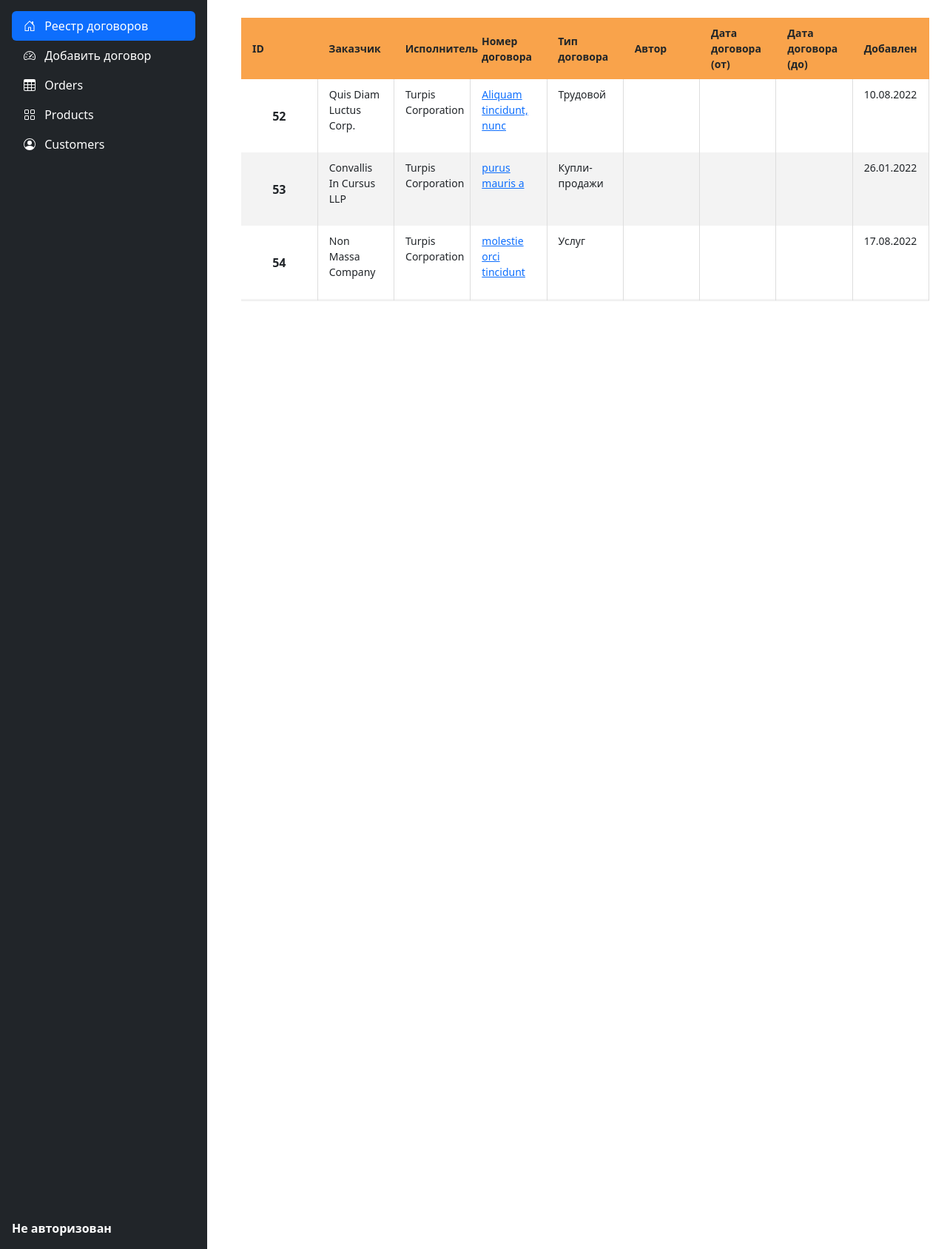
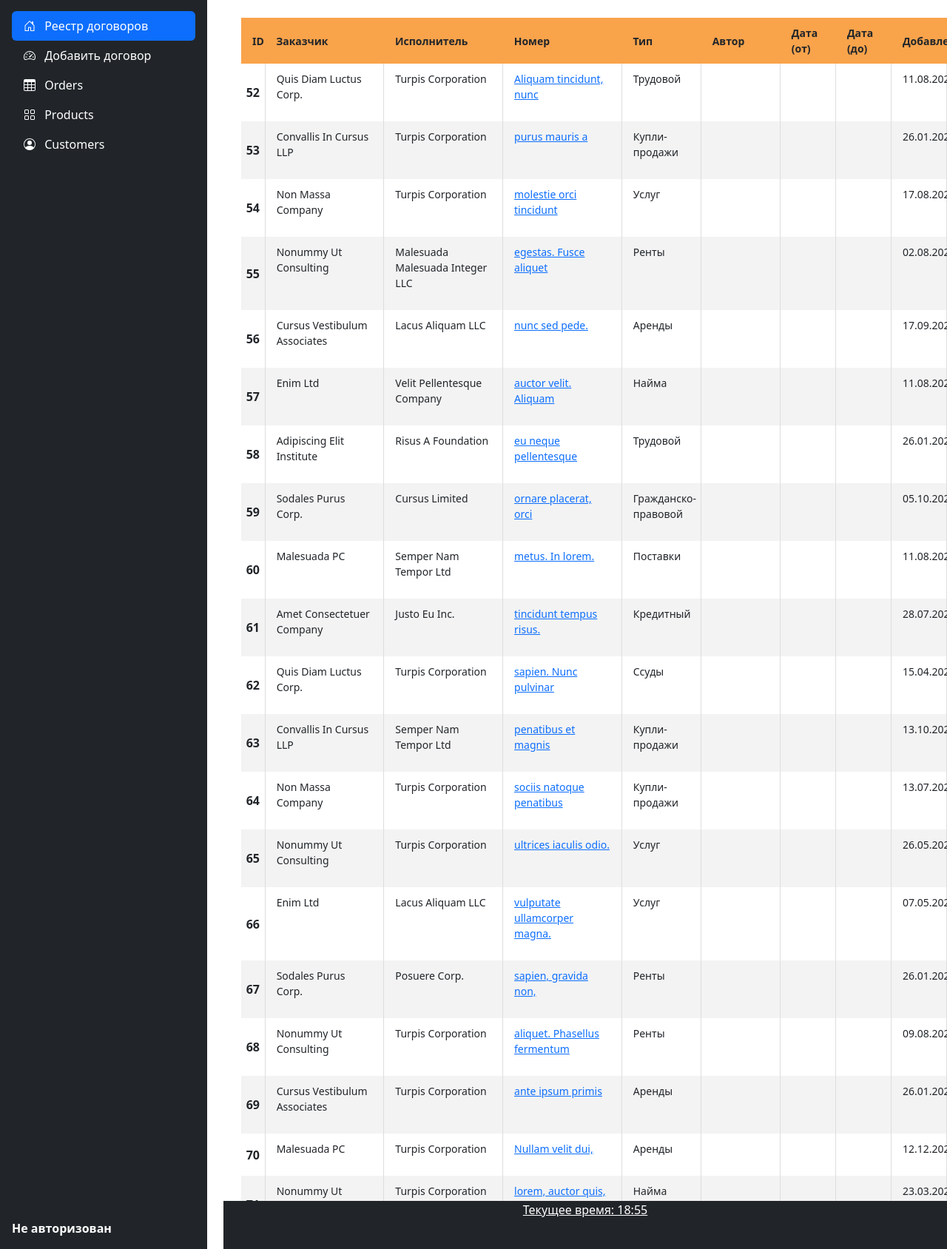
Before and after one commit to velichkosa/ContractApp, a Django app: template ContractApp/contract/templates/contract/home.html in a window 1280 px wide. Shown: the part 70-1758 px from the top of the page at 74% size. Run offline with Django 3.2, Linux system fonts and the light colour scheme; the template is opened without the code that fills it: values that come from a table or form of the project are taken from there, others are empty; data comes from the database, SQL or seed files in the repository; both versions use the stored data as it was after the commit; tables that the repository leaves empty hold one stand-in row (values such as "Sample post"); lists and menus that the app fills with data are empty; some libraries are stand-ins or nearby versions.

Commit message:
home table view

```diff
--- a/ContractApp/ContractApp/settings.py
+++ b/ContractApp/ContractApp/settings.py
@@ -112,7 +112,7 @@
 
 USE_I18N = True
 
-USE_L10N = True
+USE_L10N = False
 
 USE_TZ = True
 
--- a/ContractApp/contract/static/contract/css/scroll.css
+++ b/ContractApp/contract/static/contract/css/scroll.css
@@ -1,9 +1,10 @@
 .scroll-table-body {
-	height: 300px;
+	height: -webkit-fill-available;
 	overflow-x:auto;
 	margin-top: 0px;
 	margin-bottom: 20px;
 	border-bottom: 1px solid #eee;
+	position: fixed;
 }
 .scroll-table table {
 	width:100%;
@@ -32,11 +33,11 @@
 
 /* Стили для скролла */
 ::-webkit-scrollbar {
-	width: 6px;
+	width: 12px;
 }
 ::-webkit-scrollbar-track {
-	box-shadow: inset 0 0 6px rgba(0,0,0,0.3);
+	box-shadow: inset 0 0 6px rgb(0 0 0);
 }
 ::-webkit-scrollbar-thumb {
-	box-shadow: inset 0 0 6px rgba(0,0,0,0.3);
+	box-shadow: inset -1px 1px 20px 0px rgb(0 0 0);
 }
--- a/ContractApp/contract/templates/contract/base.html
+++ b/ContractApp/contract/templates/contract/base.html
@@ -1,6 +1,10 @@
 {% load static %}
+{% load tz %}
+{% timezone "Europe/Moscow" %}
 <!DOCTYPE html>
 <html>
+
+
 <head>
     <meta charset="utf-8">
     <meta name="viewport" content="width=device-width, initial-scale=1">
@@ -173,7 +177,7 @@
 
     <main class="d-flex flex-nowrap">
         <h1 class="visually-hidden">Sidebars examples</h1>
-        <div class="d-flex flex-column flex-shrink-0 p-3 text-bg-dark" style="width: 280px;">
+        <div class="d-flex flex-column flex-shrink-0 p-3 text-bg-dark" style="width: 280px; height: -webkit-fill-available; position: fixed;">
             <a href="/" class="d-flex align-items-center mb-3 mb-md-0 me-md-auto text-white text-decoration-none">
                 <svg class="bi pe-none me-2" width="40" height="32">
                     <use xlink:href="#bootstrap" /></svg>
@@ -250,7 +254,7 @@
     {% endblock mainmenu %}
     </div>
 <div class="right_view">
-    <header class="p-3 text-bg-dark">
+<header class="p-3 text-bg-dark" style="position: fixed; width: -webkit-fill-available;">
     <div class="container">
       <div class="d-flex flex-wrap align-items-center justify-content-center justify-content-lg-start">
 
@@ -274,9 +278,27 @@
     {% block content %}
 
     {% endblock content %}
+        <div class="footer_bottom" style="position: absolute; bottom: 0; width: -webkit-fill-available;">
+<footer class="text-center text-white">
+
+  <!-- Copyright -->
+  <div style="background-color: RGBA(33, 37, 41, var(--bs-bg-opacity, 1)) !important; height: 65px; position: fixed; bottom: 0; width: -webkit-fill-available;">
+    <a class="text-white" href="https://mdbootstrap.com/">
+            Текущее время: {% now "H:i" %}
+
+
+
+</a>
+  </div>
+  <!-- Copyright -->
+</footer>
+</div>
+</div>
     </div>
+
     </div>
-    </div>
+
+
     <script src="{% static 'contract/js/bootstrap.bundle.min.js' %}"></script>
     <script src="{% static 'contract/js/sidebars.js' %}"></script>
     <script src="{% static 'contract/js/myscript.js' %}"></script>
@@ -315,4 +337,7 @@
     <!-- Custom scripts -->
     <script type="text/javascript"></script>
 </body>
+
+
 </html>
+{% endtimezone %}
--- a/ContractApp/contract/templates/contract/home.html
+++ b/ContractApp/contract/templates/contract/home.html
@@ -2,25 +2,43 @@
 {% load static %}
 {% block content %}
 <!-- Start your project here-->
-<section class="w-100 p-4 text-center">
-<div class="scroll-table">
+<section class="w-100 p-4 text-center" style="position: absolute; top: 70px;">
+<div class="scroll-table" style="position: fixed;">
 	<table>
+                    	<col style="width:3%">
+	            <col style="width:15%">
+	            <col style="width:15%">
+                <col style="width:15%">
+	            <col style="width:10%">
+	            <col style="width:10%">
+                <col style="width:7%">
+	            <col style="width:7%">
+	            <col style="width:7%">
 		<thead>
 			<tr>
                     <th scope="col">ID</th>
                     <th scope="col">Заказчик</th>
                     <th scope="col">Исполнитель</th>
-                    <th scope="col">Номер договора</th>
-                    <th scope="col">Тип договора</th>
+                    <th scope="col">Номер</th>
+                    <th scope="col">Тип</th>
                     <th scope="col">Автор</th>
-                    <th scope="col">Дата договора (от)</th>
-                    <th scope="col">Дата договора (до)</th>
+                    <th scope="col">Дата (от)</th>
+                    <th scope="col">Дата (до)</th>
                     <th scope="col">Добавлен</th>
                 </tr>
 		</thead>
 	</table>
-	<div class="scroll-table-body">
+	<div class="scroll-table-body" >
 		<table id="data_table">
+            	<col style="width:3%">
+	            <col style="width:15%">
+	            <col style="width:15%">
+                <col style="width:15%">
+	            <col style="width:10%">
+	            <col style="width:10%">
+                <col style="width:7%">
+	            <col style="width:7%">
+	            <col style="width:7%">
 			<tbody>
 				{% for el in object_list %}
                 <tr>
--- a/ContractApp/contract/views.py
+++ b/ContractApp/contract/views.py
@@ -9,6 +9,9 @@
 from django.http import HttpResponse, HttpResponseNotFound, Http404
 from django.shortcuts import render, redirect, get_object_or_404
 
+from django.utils import timezone
+
+now = timezone.now()
 
 menu = [
     {'title': "На главную", 'url_name': 'home'},
@@ -59,6 +62,7 @@
         # context['menu'] = menu
         context['title'] = 'Главная страница'
         context['selected'] = 0
+        context['time_now'] = now
         return context
 
     def get_queryset(self):
```
Also changed, not shown: ContractApp/db.sqlite3.
